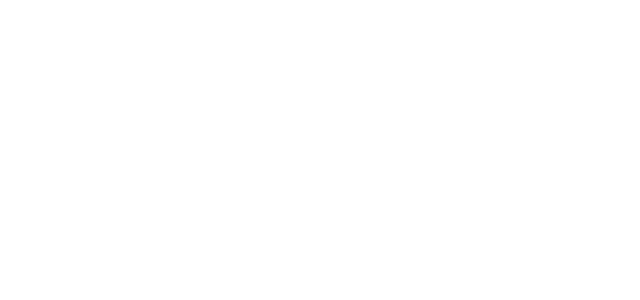
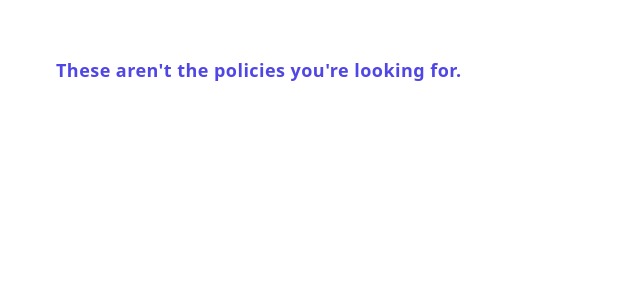
Before and after one commit to nanoninoalicante/tandc-policies-web-v3, a Nuxt app: page /404 in a window 1280 px wide. Before the commit this address had no page. Shown: the top 300 px of the page, without its empty margins (0-640 px from the left). Built offline with nearby package versions, Linux system fonts and the light colour scheme.

Commit message:
Added error pages

```diff
--- a/nuxt.config.ts
+++ b/nuxt.config.ts
@@ -1,6 +1,6 @@
 // https://nuxt.com/docs/api/configuration/nuxt-config
 export default defineNuxtConfig({
-  ssr: false,
+  ssr: true,
   modules: ["@nuxtjs/tailwindcss", "@nuxtjs/apollo"],
   css: ["~/assets/css/main.css"],
   postcss: {
--- /dev/null
+++ b/pages/404.vue
@@ -0,0 +1,7 @@
+<template>
+  <div class="p-10">
+    <h1 class="tracking-wide text-lg text-indigo-600 font-bold">
+      These aren't the policies you're looking for.
+    </h1>
+  </div>
+</template>
--- /dev/null
+++ b/pages/error.vue
@@ -0,0 +1,7 @@
+<template>
+  <div class="p-10">
+    <h1 class="tracking-wide text-lg text-indigo-600 font-bold">
+      These aren't the policies you're looking for.
+    </h1>
+  </div>
+</template>
```
Also changed, not shown: 1 other file (tests, documents, lock files or other folders).
